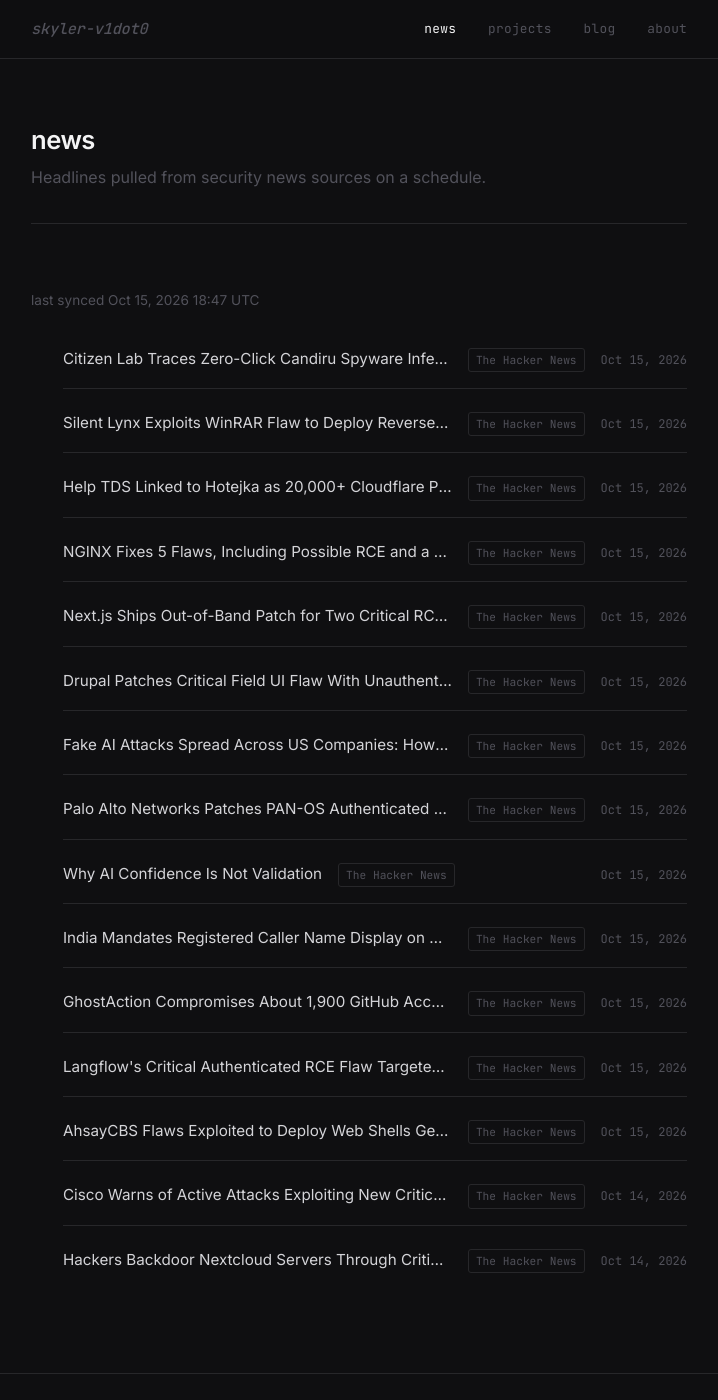
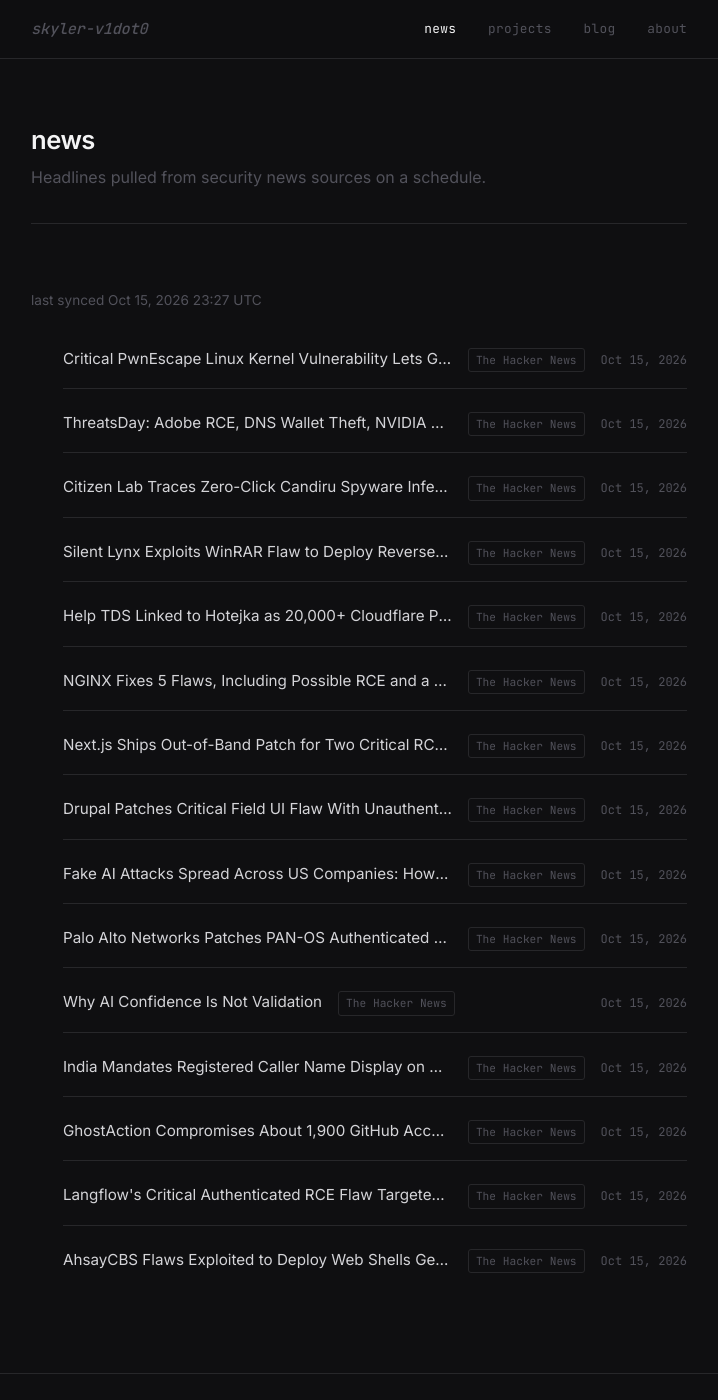
Before and after one commit to skyler-v1dot0/personal-site, a Jekyll site: the page built from news.html, in a window 1280 px wide and 1400 px high. Shown: the whole window, without its empty margins (281-999 px from the left). Built offline with Jekyll 4.4.1, drawn with Linux system fonts in a browser that asks for light colours.

Commit message:
chore: sync news feed [skip ci]

```diff
--- a/_data/news.yml
+++ b/_data/news.yml
@@ -1,6 +1,15 @@
 ---
-updated_at: '2026-10-15T18:47:28Z'
+updated_at: '2026-10-15T23:27:29Z'
 items:
+- title: Critical PwnEscape Linux Kernel Vulnerability Lets Guest VMs Read Host Memory
+  url: https://thehackernews.com/2026/10/critical-pwnescape-linux-kernel.html
+  source: The Hacker News
+  published: '2026-10-15T20:24:36Z'
+- title: 'ThreatsDay: Adobe RCE, DNS Wallet Theft, NVIDIA Container Escape, Self-Healing
+    Backdoor + 23 More'
+  url: https://thehackernews.com/2026/10/threatsday-adobe-rce-dns-wallet-theft.html
+  source: The Hacker News
+  published: '2026-10-15T18:49:33Z'
 - title: Citizen Lab Traces Zero-Click Candiru Spyware Infections at Al Jazeera to
     Targeted Online Ads
   url: https://thehackernews.com/2026/10/citizen-lab-traces-zero-click-candiru.html
@@ -64,13 +73,3 @@ items:
   url: https://thehackernews.com/2026/10/ahsaycbs-flaws-exploited-to-deploy-web.html
   source: The Hacker News
   published: '2026-10-15T06:43:08Z'
-- title: Cisco Warns of Active Attacks Exploiting New Critical Secure Email Gateway
-    Vulnerability
-  url: https://thehackernews.com/2026/10/cisco-warns-of-active-attacks.html
-  source: The Hacker News
-  published: '2026-10-14T18:38:56Z'
-- title: Hackers Backdoor Nextcloud Servers Through Critical Flaw in Collabora’s Built-in
-    CODE App
-  url: https://thehackernews.com/2026/10/hackers-backdoor-nextcloud-servers.html
-  source: The Hacker News
-  published: '2026-10-14T17:38:31Z'
```
